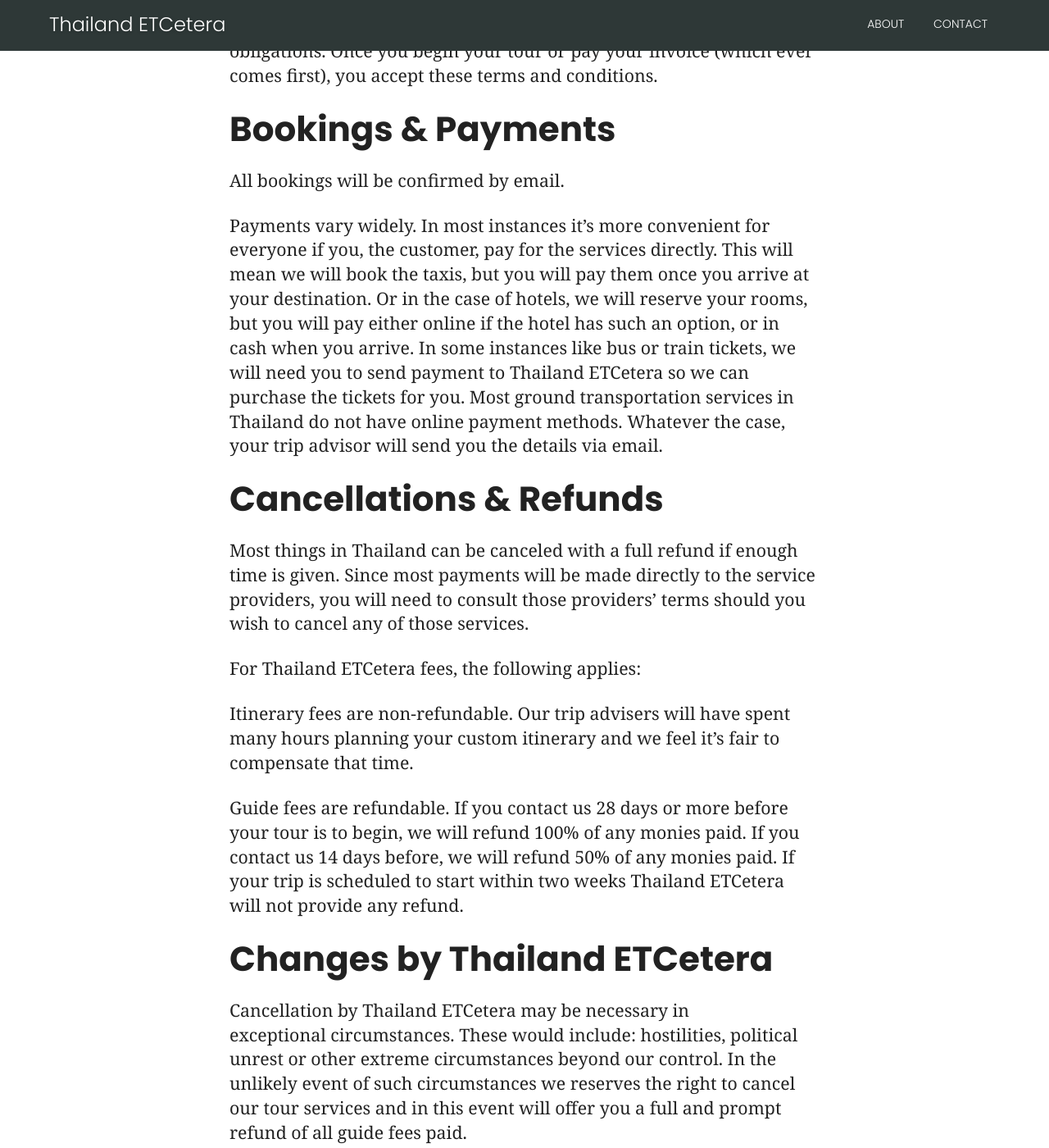
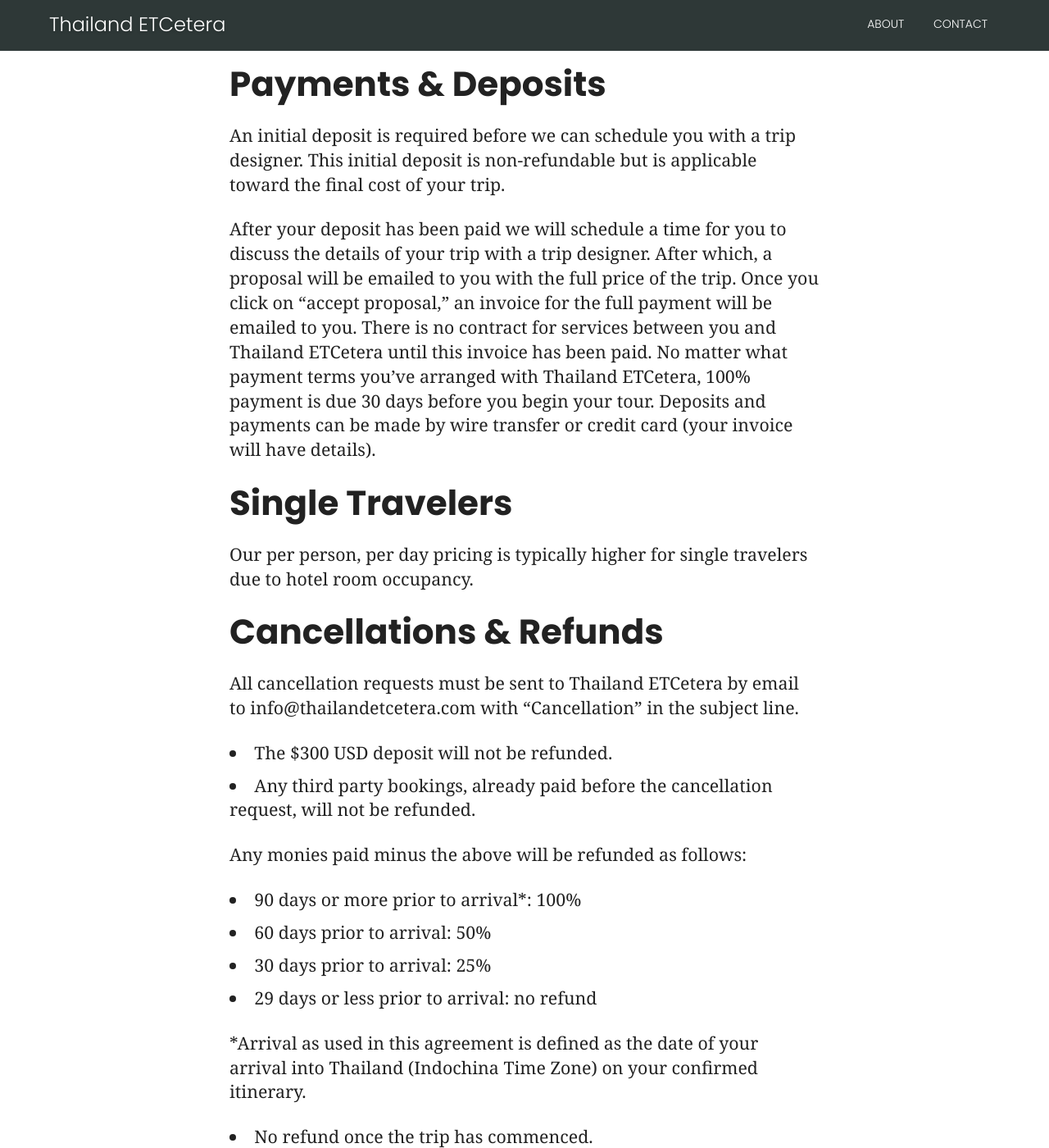
Before and after one commit to akaligo/akaligo.github.io, a Jekyll site: the page built from _pages/terms-of-service.md, in a window 1280 px wide and 1400 px high, scrolled down 347 px. Shown: the whole window at 82% size. Built offline with Jekyll 4.4.1, drawn with Linux system fonts in a browser that asks for light colours; nearby versions of some CDN libraries; some web fonts are replaced; some of the changed text lies outside the part shown.

Commit message:
Update Terms of Service

```diff
--- a/_pages/terms-of-service.md
+++ b/_pages/terms-of-service.md
@@ -4,54 +4,95 @@
 featured-image:
 permalink: /terms-of-service/
 ---
-Thailand ETCetera being the custom travel company we are, it's hard to make strong rules about our service. Everyone's holiday is different so their bookings, payments and other details will also be different. Below is standard stuff.
 
-Please read carefully as these terms set our respective rights and obligations. Once you begin your tour or pay your invoice (which ever comes first), you accept these terms and conditions.
+Thailand ETCetera being the custom travel company we are, it's hard to make strong rules about our service. Everyone's holiday is different, so their bookings, payments and other details will be different. Below is standard stuff. Please read carefully as these terms set our respective rights and obligations. Once you pay your invoice, you accept these terms and conditions.
 
-## Bookings & Payments
+## Payments & Deposits
 
-All bookings will be confirmed by email.
+An initial deposit is required before we can schedule you with a trip designer. This initial deposit is non-refundable but is applicable toward the final cost of your trip.
 
-Payments vary widely. In most instances it's more convenient for everyone if you, the customer, pay for the services directly. This will mean we will book the taxis, but you will pay them once you arrive at your destination. Or in the case of hotels, we will reserve your rooms, but you will pay either online if the hotel has such an option, or in cash when you arrive. In some instances like bus or train tickets, we will need you to send payment to Thailand ETCetera so we can purchase the tickets for you. Most ground transportation services in Thailand do not have online payment methods. Whatever the case, your trip advisor will send you the details via email.
+After your deposit has been paid we will schedule a time for you to discuss the details of your trip with a trip designer. After which, a proposal will be emailed to you with the full price of the trip. Once you click on "accept proposal," an invoice for the full payment will be emailed to you. There is no contract for services between you and Thailand ETCetera until this invoice has been paid. No matter what payment terms you've arranged with Thailand ETCetera, 100% payment is due 30 days before you begin your tour. Deposits and payments can be made by wire transfer or credit card (your invoice will have details).
 
-## Cancellations & Refunds
+## Single Travelers
 
-Most things in Thailand can be canceled with a full refund if enough time is given. Since most payments will be made directly to the service providers, you will need to consult those providers' terms should you wish to cancel any of those services.
+Our per person, per day pricing is typically higher for single travelers due to hotel room occupancy.
 
-For Thailand ETCetera fees, the following applies:
+## Cancellations & Refunds
 
-Itinerary fees are non-refundable. Our trip advisers will have spent many hours planning your custom itinerary and we feel it's fair to compensate that time.
+All cancellation requests must be sent to Thailand ETCetera by email to info@thailandetcetera.com with "Cancellation" in the subject line.
 
-Guide fees are refundable. If you contact us 28 days or more before your tour is to begin, we will refund 100% of any monies paid. If you contact us 14 days before, we will refund 50% of any monies paid. If your trip is scheduled to start within two weeks Thailand ETCetera will not provide any refund.
+- The $300 USD deposit will not be refunded.
+- Any third party bookings, already paid before the cancellation request, will not be refunded.
 
-## Changes by Thailand ETCetera
+Any monies paid minus the above will be refunded as follows:
 
-Cancellation by Thailand ETCetera may be necessary in exceptional circumstances. These would include: hostilities, political unrest or other extreme circumstances beyond our control. In the unlikely event of such circumstances we reserves the right to cancel our tour services and in this event will offer you a full and prompt refund of all guide fees paid.
+- 90 days or more prior to arrival*: 100%
+- 60 days prior to arrival: 50%
+- 30 days prior to arrival: 25%
+- 29 days or less prior to arrival: no refund
+
+*Arrival as used in this agreement is defined as the date of your arrival into Thailand (Indochina Time Zone) on your confirmed itinerary.
+
+- No refund once the trip has commenced.
+- There will be no refund for unused services, early departures, late arrivals or missed days of your final itinerary.
+
+## Cancellations by Thailand ETCetera
+
+Cancellation by Thailand ETCetera may be necessary in exceptional circumstances. These would include: hostilities, political unrest, or other circumstances beyond our control. In the unlikely event of such circumstances, we reserve the right to cancel our tour services. If a trip must be canceled for any reason, there will be a prompt and full refund of any monies paid to Thailand ETCetera less any non-refundable deposits made to third party suppliers. We will not be responsible or liable for deposits, payments, or penalties for services not booked through Thailand ETCetera.
+
+## Changes by Thailand ETCetera
+
+If deemed necessary for your safety or comfort, we may alter or change an itinerary. Thailand ETCetera reserves the right to re-price, cancel, or otherwise change your itinerary for any reason prior to departure. We will make every effort to operate trips as planned but changes may occur after the final itinerary has been approved and your invoice has been paid. If this happens we will do our best to make these changes within the approved budget, but if we are unable to do so, additional costs may be passed on to you.
+
+## Changes by You
+
+Should you or members of your party wish to make changes after your itinerary has been finalized, please email us. That said, we will not refund the cost of cancelled services or activities and we will not reimburse you for any personal expenses such as airline tickets, hotels, or other travel expenses booked separately from Thailand ETCetera.
+
+- There is a $100 per change service charge after the itinerary is accepted; all change requests must be made to us in writing by email.
+- Changes to an itinerary may result in additional charges depending on the type and scope of the change.
+
+## Postponements
+
+If you'd like to postpone your trip, we are happy to put your itinerary on hold instead of canceling the trip, provided your new dates align with our availability. Requests must be sent to Thailand ETCetera by email to info@thailandetcetera.com with "Postponement" in the subject line.
+
+- There is a $200 rebooking fee for postponed trips.
+- Any third party bookings, already paid before the postponement request, that are unable to be refunded will result in additional charges.
+- Changes to an itinerary may result in additional charges depending on the type and scope of the change.
 
 ## Insurance
 
-There is no travel, medical or any other insurance included in our services. We do not require our guests to purchase insurance, but we strongly encourage you to consider it. In either event we take no responsibility for any injuries or loss incurred while you are taking part in any activities arranged by Thailand ETCetera.
-
-While we will advise you along the way, we accept no responsibility for the theft, loss, or damage to personal belongings during your tour.
+Thailand ETCetera purchases the entry-level [Thailand Travel Shield](http://thailandtravelshield.tourismthailand.org/) insurance package for all guests (under the age of 70). We do not require our guests to purchase additional insurance, but we encourage you to consider it. In either event, Thailand ETCetera takes no responsibility for any injuries or loss incurred while you are taking part in any activities arranged by us. While we will advise you along the way, we accept no responsibility for the theft, loss, or damage to personal belongings during your tour.
 
 ## Your obligations and responsibilities
 
-It is your responsibility to have all necessary visas, passports, permits, and certificates required for your selected itinerary as well as any necessary vaccinations and to comply with all applicable laws. But don't worry, your trip adviser will discuss this with you.
+It is your responsibility to have all necessary visas, passports, permits, and certificates required for your selected itinerary as well as any necessary vaccinations and to comply with all applicable laws. But don't worry, your trip designer will discuss this with you.
 
-Thailand requires foreign guests to have six months of passport validity when visiting. You can check other requirements for your country at the [Thailand immigration website](//www.immigration.go.th/).
+Thailand requires foreign guests to have six months of passport validity when visiting. You can check other requirements for your country at the [Thailand immigration website](https://www.immigration.go.th/).
 
-You must inform us by email of any medical condition (such as food alergies) that may require attention or medication before your tour commences.
+You should inform us of any medical condition (such as food allergies), personal preferences (such as dietary restrictions), or other needs that may require attention or medication. The best time to do this is when you fill out the contact form on our website, the second best time is when you are talking with your trip designer. This ensures that we have ample time to make the appropriate bookings to fit your needs.
 
-During your tour, your tour guide may take photographs or video of  you and/or your group and these may be used in our marketing or advertising and publicity material without obtaining any further consent in respect of such photographs and/or video.
+You must bring your own medications or prescribed drugs and make sure that these are allowed into Thailand. We will make reasonable efforts to convey any dietary restrictions to your tour guides, hotel staff, or other service providers. However, we cannot guarantee that any dietary needs or restrictions can be accommodated. It is your responsibility to ask any necessary questions and make informed decisions about your dietary needs and restrictions while traveling.
+
+During your tour, your guide may take photographs or video of you and/or your group, and these may be used in our marketing or advertising and publicity material without obtaining any further consent from you or members of your group.
 
 ## Weather Conditions
 
-Thailand ETCetera can not be held responsible for weather conditions. Should attractions or events be canceled due to weather, we will try to find alternative options, but refunds for those events may not be available and tickets are not typically transferable.
+Thailand ETCetera can not be held responsible for weather conditions. Should attractions or events be canceled due to weather, we will try to find alternative options, but refunds for those events may not be available.
 
 Please realize this is just legal stuff we have to cover. The weather in Thailand is pretty standard. The rainy season is rainy, the hot season is hot. People are used to this and it's not often that something would suddenly close due to weather. You'll get information from your trip advisor on what to wear and what to bring to make your holiday more pleasant.
 
-## No Smoking Policy
+## Smoking Policy
 
-We do not permit smoking in any vehicle during our tours.
+We do not permit smoking in any vehicle during our tours. At locations such as temples, hotels, restaurants, etc, the location's smoking policy will apply.
 
-It is also requested that smokers walk an appropriate distance from the group if they must smoke ... and if you're a smoker, that distance is farther than you think. Go a little further.
+## Alcoholic Beverage Policy
+
+We ask that you not drink alcoholic beverages while out with Thailand ETCetera guides. We will not purchase alcoholic beverages for our guests and will not be responsible for your behavior or any damages as a result of intoxication. If you become intoxicated while out with a Thailand ETCetera guide, you will put you in a taxi back to your hotel, at your expense, and all services or activities you miss due to your intoxication will be forfeited.
+
+## Indemnification
+
+In no event will Thailand ETCetera be liable to you or any third party for damages or losses arising from or in connection with the services provided by our company or the services contracted by our company with a third-party service provider.
+
+You agree to indemnify and hold harmless Thailand ETCetera, our subsidiaries, affiliates, and all of our respective officers, agents, partners, and employees, from any loss, damage, liability, claim, or demand. In the event of legal action, you agree to pay Thailand ETCetera's legal fees, including, but not limited to our attorneys' fees.
+
+This is a legal and binding agreement between you and Thailand ETCetera. This agreement is a legal document under jurisdiction of the Courts of the State of Alabama. By paying your invoice, you represent that you have the authority to enter into this agreement.
```
